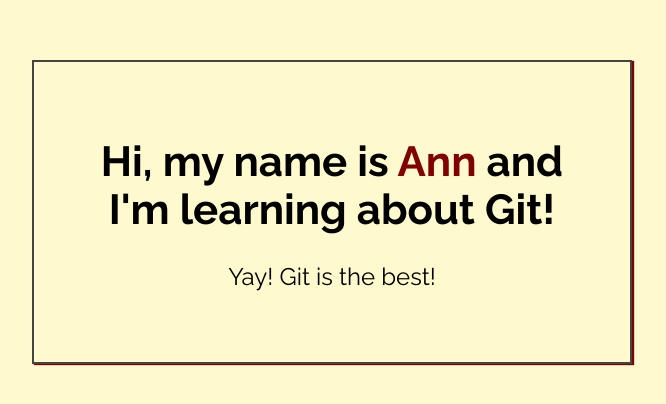
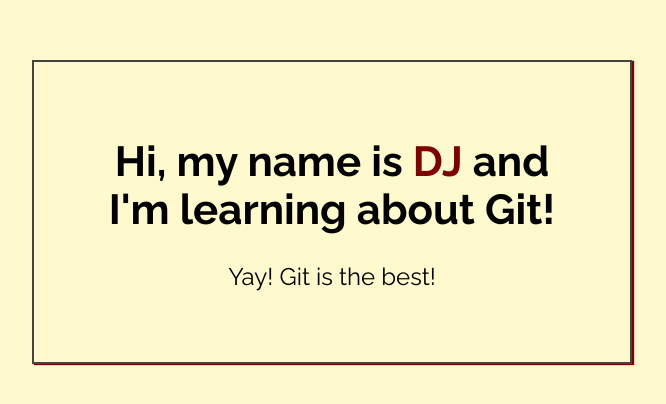
Before and after one commit to Darryl-J/my-first-directory, a plain HTML site: page index.html in a window 1280 px wide. Shown: the part 188-592 px from the top of the page, without its empty margins (308-974 px from the left). Drawn offline with Linux system fonts and the light colour scheme.

Commit message:
Added own name to index.html

```diff
--- a/index.html
+++ b/index.html
@@ -14,7 +14,7 @@
 <body>
 
     <div class="greeting">
-        <h1>Hi, my name is <span class="highlight">Ann</span> and I'm learning about Git! </h1>
+        <h1>Hi, my name is <span class="highlight">DJ</span> and I'm learning about Git! </h1>
 
         <p>Yay! Git is the best!</p>
     </div>
```
